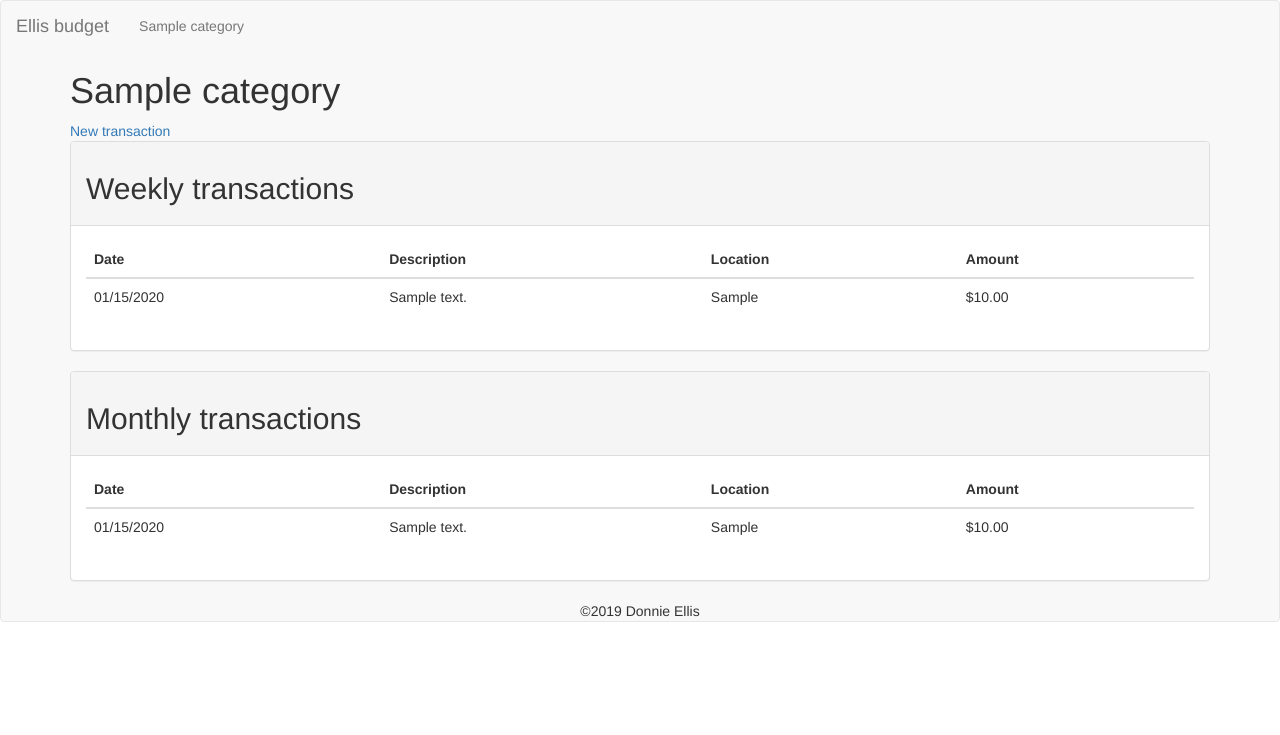
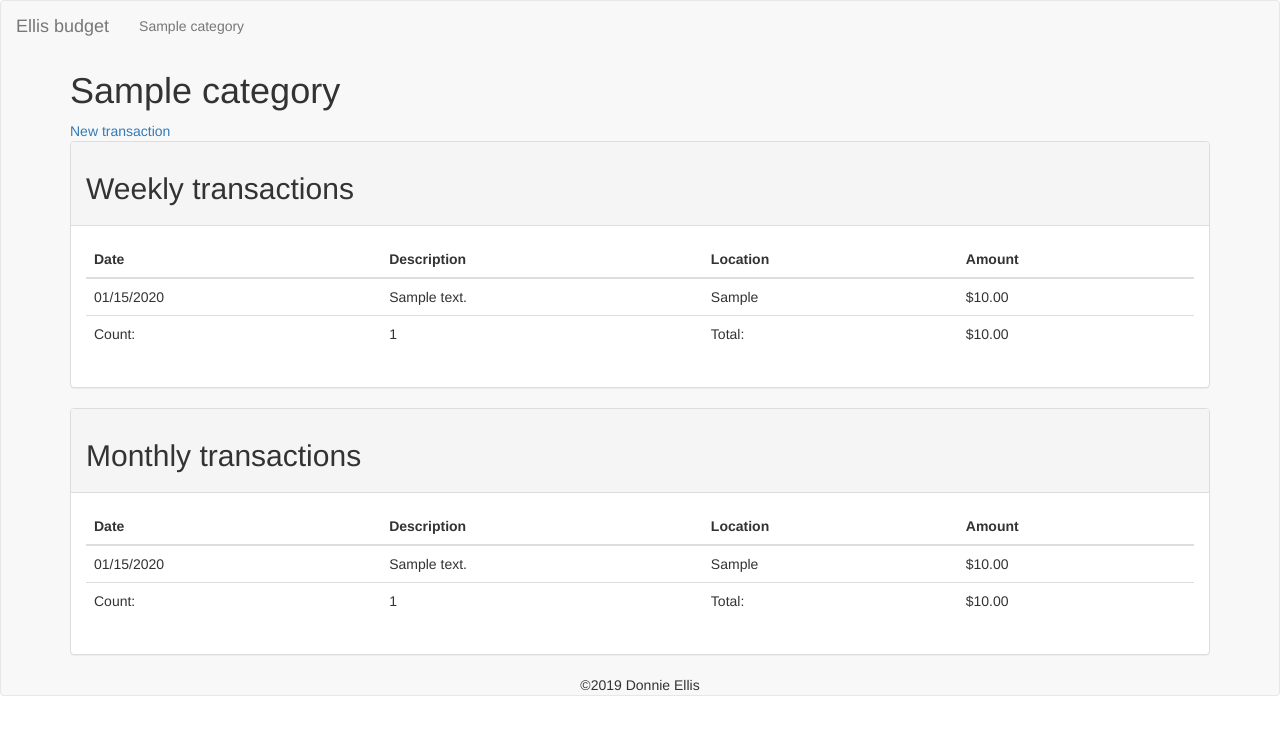
Before and after one commit to DrtyDogg/bean-counter, a Flask app: template app/templates/category.html in a window 1280 px wide. Shown: the top 735 px of the page. Run offline with Flask 2, Linux system fonts and the light colour scheme; tables that the repository leaves empty hold one stand-in row (values such as "Sample post"); the template is opened without the code that fills it: values that come from a table or form of the project are taken from there, most other values are stand-ins (such as "Sample title", 1, 10 or a date in 2020); some libraries are stand-ins or nearby versions.

Commit message:
added counts and totals

```diff
--- a/app/templates/category.html
+++ b/app/templates/category.html
@@ -31,6 +31,14 @@
                     </tr>
                     {% endfor %}
                 </tbody>
+                <tfoot>
+                    <tr>
+                        <td>Count:</td>
+                        <td>{{ weekly_items | length }}</td>
+                        <td>Total:</td>
+                        <td>{{ weekly_items | sum(attribute='amount') |dollars }}</td>
+                    </tr>
+                </tfoot>
             </table>
         </div>
         {% else %}
@@ -66,6 +74,14 @@
                     </tr>
                     {% endfor %}
                 </tbody>
+                <tfoot>
+                    <tr>
+                        <td>Count:</td>
+                        <td>{{ monthly_items | length }}</td>
+                        <td>Total:</td>
+                        <td>{{ monthly_items | sum(attribute='amount') | dollars }}</td>
+                    </tr>
+                </tfoot>
             </table>
         </div>
 
```
